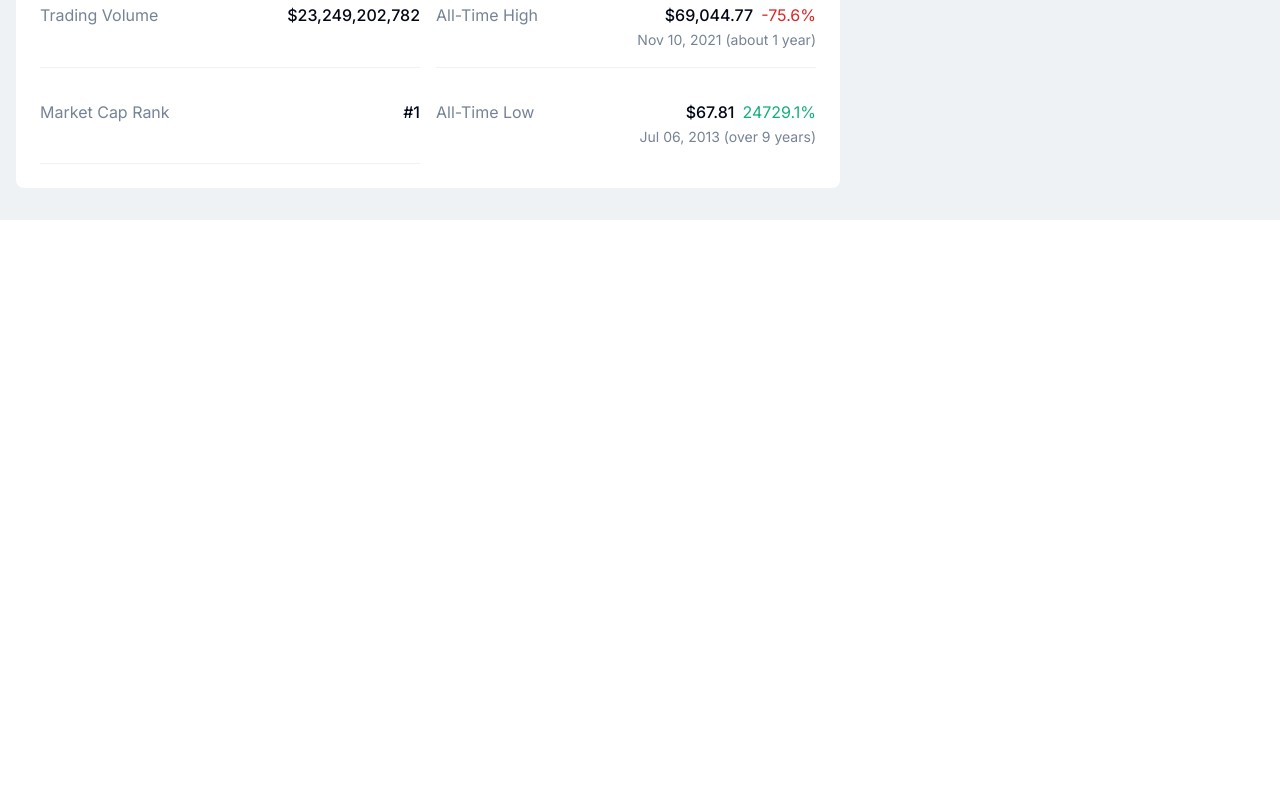
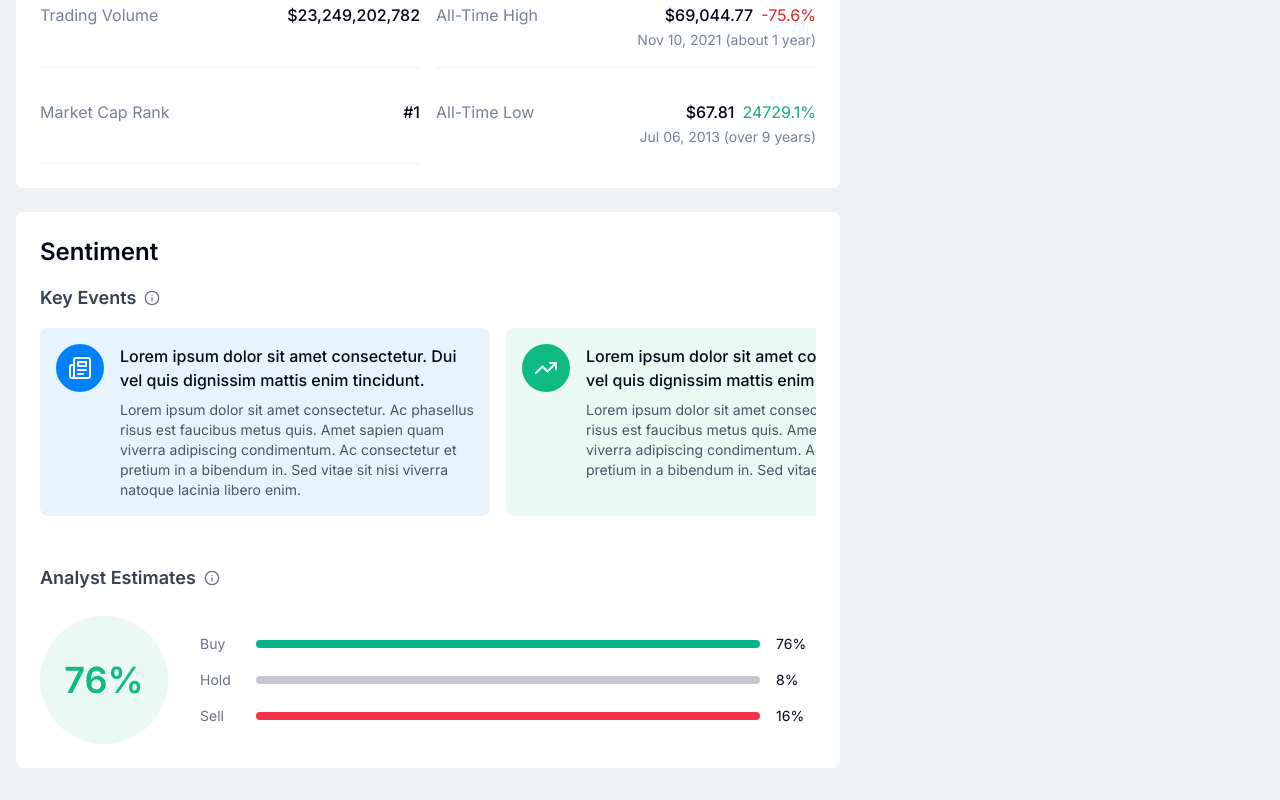
Before and after one commit to instasitebuilder/crypto-snapshot-creator, a React (Vite) app: page / in a window 1280 px wide. Shown: the part 1241-2041 px from the top of the page. Before the commit the page ends 1461 px from the top, so only its background shows below. Built offline with nearby package versions, Linux system fonts and the light colour scheme; no server answers.

Commit message:
Add image code to UI
Inserted image code and UI component as specified in the prompt.
[skip gpt_engineer]

```diff
--- /dev/null
+++ b/src/components/Sentiment.tsx
@@ -0,0 +1,75 @@
+import { Info, Newspaper, TrendingUp } from "lucide-react";
+
+export const Sentiment = () => {
+  return (
+    <div className="bg-white rounded-lg p-6 mt-6">
+      <h2 className="text-2xl font-semibold mb-4">Sentiment</h2>
+
+      {/* Key Events Section */}
+      <div className="mb-8">
+        <div className="flex items-center gap-2 mb-4">
+          <h3 className="text-lg text-gray-700 font-semibold">Key Events</h3>
+          <Info className="w-4 h-4 text-gray-500" />
+        </div>
+
+        <div className="flex gap-4 overflow-x-auto pb-4">
+          <div className="min-w-[450px] flex gap-4 bg-[#E8F4FD] p-4 rounded-lg">
+            <div className="flex-shrink-0">
+              <div className="w-12 h-12 bg-[#0082FF] rounded-full flex items-center justify-center">
+                <Newspaper className="w-6 h-6 text-white" />
+              </div>
+            </div>
+            <div>
+              <h4 className="font-medium mb-2">Lorem ipsum dolor sit amet consectetur. Dui vel quis dignissim mattis enim tincidunt.</h4>
+              <p className="text-sm text-gray-600">Lorem ipsum dolor sit amet consectetur. Ac phasellus risus est faucibus metus quis. Amet sapien quam viverra adipiscing condimentum. Ac consectetur et pretium in a bibendum in. Sed vitae sit nisi viverra natoque lacinia libero enim.</p>
+            </div>
+          </div>
+
+          <div className="min-w-[450px] flex gap-4 bg-[#EBF9F4] p-4 rounded-lg">
+            <div className="flex-shrink-0">
+              <div className="w-12 h-12 bg-[#0FBA83] rounded-full flex items-center justify-center">
+                <TrendingUp className="w-6 h-6 text-white" />
+              </div>
+            </div>
+            <div>
+              <h4 className="font-medium mb-2">Lorem ipsum dolor sit amet consectetur. Dui vel quis dignissim mattis enim tincidunt.</h4>
+              <p className="text-sm text-gray-600">Lorem ipsum dolor sit amet consectetur. Ac phasellus risus est faucibus metus quis. Amet sapien quam viverra adipiscing condimentum. Ac consectetur et pretium in a bibendum in. Sed vitae sit nisi viverra.</p>
+            </div>
+          </div>
+        </div>
+      </div>
+
+      {/* Analyst Estimates Section */}
+      <div>
+        <div className="flex items-center gap-2 mb-6">
+          <h3 className="text-lg text-gray-700 font-semibold">Analyst Estimates</h3>
+          <Info className="w-4 h-4 text-gray-500" />
+        </div>
+
+        <div className="flex items-center gap-8">
+          <div className="w-32 h-32 rounded-full bg-[#EBF9F4] flex items-center justify-center">
+            <span className="text-[#0FBA83] text-4xl font-semibold">76%</span>
+          </div>
+
+          <div className="flex-1 space-y-4">
+            <div className="flex items-center gap-4">
+              <span className="w-10 text-sm text-gray-500">Buy</span>
+              <div className="flex-1 h-2 bg-[#00B386] rounded-full" />
+              <span className="w-10 text-sm">76%</span>
+            </div>
+            <div className="flex items-center gap-4">
+              <span className="w-10 text-sm text-gray-500">Hold</span>
+              <div className="flex-1 h-2 bg-[#C7C8CE] rounded-full" style={{ width: '8%' }} />
+              <span className="w-10 text-sm">8%</span>
+            </div>
+            <div className="flex items-center gap-4">
+              <span className="w-10 text-sm text-gray-500">Sell</span>
+              <div className="flex-1 h-2 bg-[#F7324C] rounded-full" style={{ width: '16%' }} />
+              <span className="w-10 text-sm">16%</span>
+            </div>
+          </div>
+        </div>
+      </div>
+    </div>
+  );
+};
--- a/src/pages/Index.tsx
+++ b/src/pages/Index.tsx
@@ -5,6 +5,7 @@ import { TradingViewChart } from "@/components/TradingViewChart";
 import { TrendingCoins } from "@/components/TrendingCoins";
 import { GetStarted } from "@/components/GetStarted";
 import { PerformanceMetrics } from "@/components/PerformanceMetrics";
+import { Sentiment } from "@/components/Sentiment";
 
 const Index = () => {
   return (
@@ -19,6 +20,7 @@ const Index = () => {
             </div>
             <TradingViewChart />
             <PerformanceMetrics />
+            <Sentiment />
           </div>
           <div className="space-y-6">
             <GetStarted />
```
